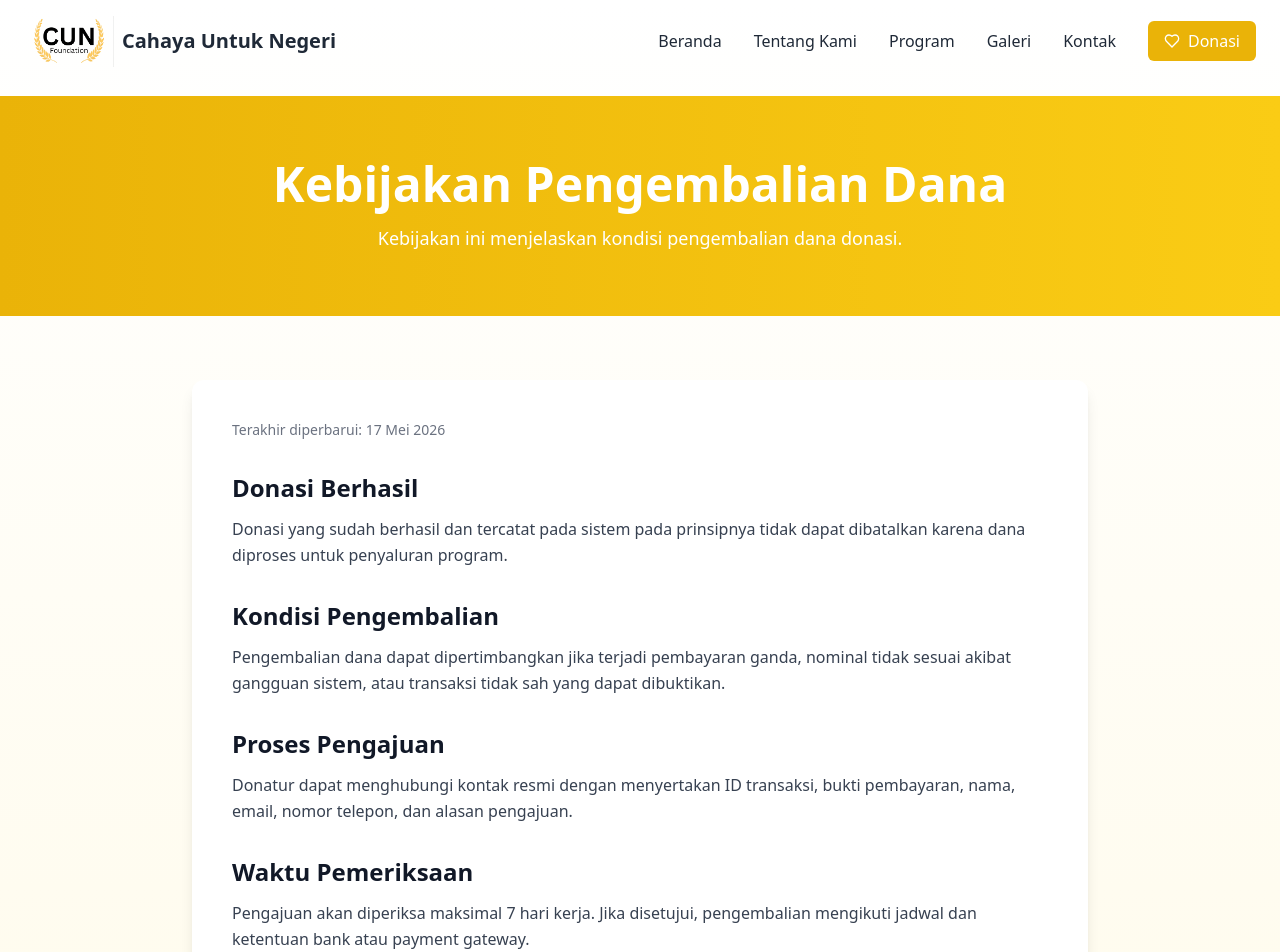
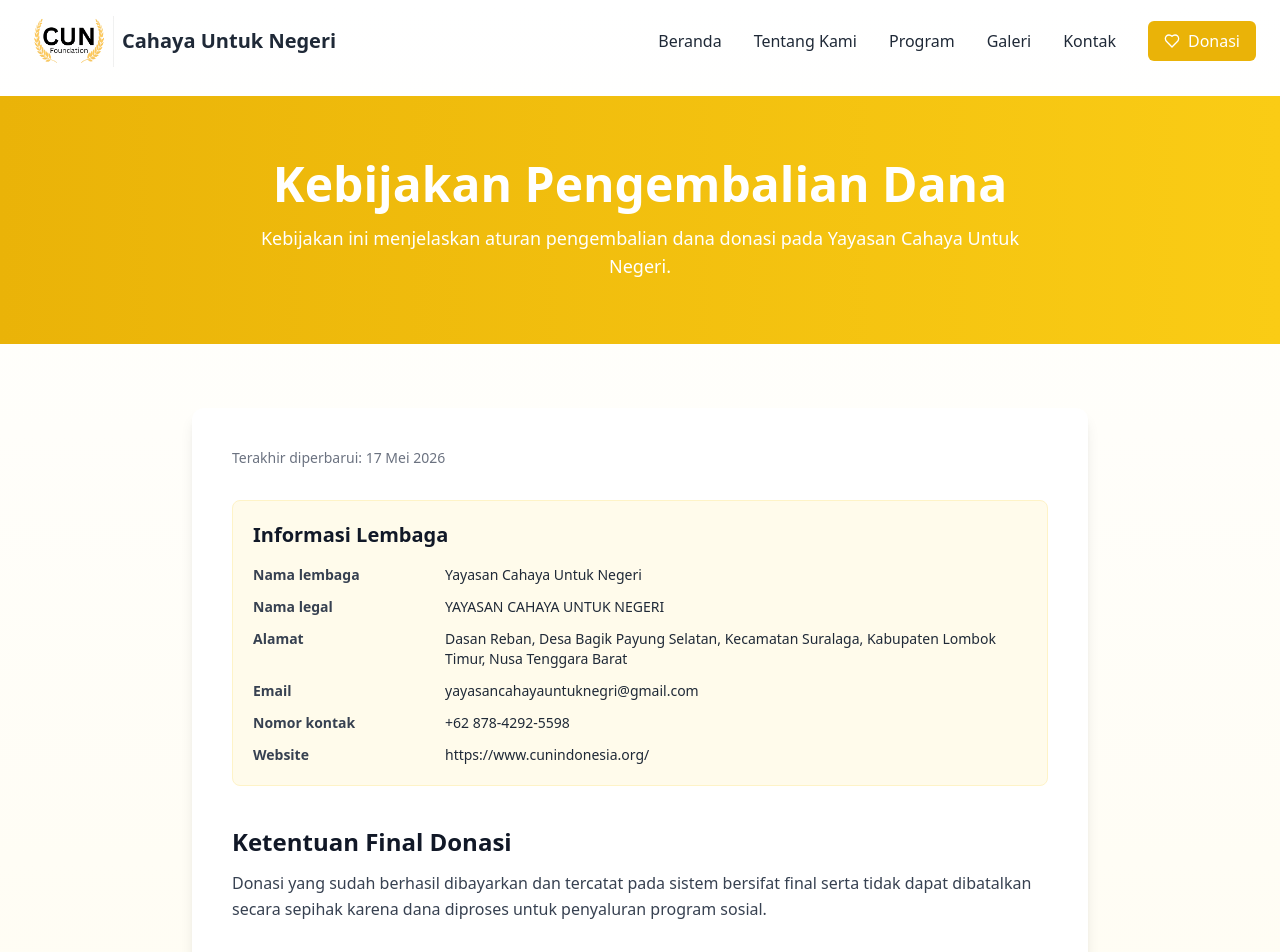
Before and after one commit to will1001/lembaga_sosial, a React (Vite) app: page /kebijakan-pengembalian-dana in a window 1280 px wide. Shown: the top 952 px of the page. Built offline with nearby package versions, Linux system fonts and the light colour scheme; no server answers.

Commit message:
Personalize legal pages for donation review

```diff
--- a/src/pages/LegalPage.tsx
+++ b/src/pages/LegalPage.tsx
@@ -5,14 +5,27 @@ type LegalPageProps = {
   type: 'terms' | 'privacy' | 'refund';
 };
 
+const organization = {
+  name: 'Yayasan Cahaya Untuk Negeri',
+  legalName: 'YAYASAN CAHAYA UNTUK NEGERI',
+  website: 'https://www.cunindonesia.org/',
+  email: 'yayasancahayauntuknegri@gmail.com',
+  phone: '+62 878-4292-5598',
+  address: 'Dasan Reban, Desa Bagik Payung Selatan, Kecamatan Suralaga, Kabupaten Lombok Timur, Nusa Tenggara Barat',
+};
+
 const content = {
   terms: {
     title: 'Syarat dan Ketentuan',
-    intro: 'Syarat ini mengatur penggunaan layanan donasi Cahaya Untuk Negeri.',
+    intro: `Syarat ini mengatur penggunaan website dan layanan donasi ${organization.name}.`,
     sections: [
       {
-        title: 'Layanan Donasi',
-        body: 'Website ini menyediakan informasi program sosial dan fasilitas donasi untuk mendukung program yang dipilih donatur.',
+        title: 'Identitas Pengelola',
+        body: `${organization.name} dikelola oleh ${organization.legalName} yang beralamat di ${organization.address}. Website resmi lembaga adalah ${organization.website}.`,
+      },
+      {
+        title: 'Layanan Donasi dan Program Sosial',
+        body: `${organization.name} menyediakan informasi kegiatan sosial, program bantuan, dan fasilitas donasi untuk mendukung program yang dipilih donatur melalui website resmi.`,
       },
       {
         title: 'Nominal dan Mata Uang',
@@ -20,25 +33,33 @@ const content = {
       },
       {
         title: 'Metode Pembayaran',
-        body: 'Metode pembayaran dapat meliputi QRIS, e-wallet, virtual account, dan transfer bank sesuai ketersediaan pada halaman checkout.',
+        body: 'Metode pembayaran dapat meliputi QRIS, e-wallet, virtual account, transfer bank, dan metode lain yang tersedia melalui penyedia payment gateway pada halaman checkout.',
       },
       {
         title: 'Penyaluran Dana',
-        body: 'Dana donasi akan digunakan untuk program yang dipilih dan/atau kebutuhan operasional penyaluran yang relevan dengan program tersebut.',
+        body: 'Dana donasi akan digunakan untuk program yang dipilih dan/atau kebutuhan operasional penyaluran yang relevan dengan pelaksanaan program sosial tersebut.',
       },
       {
         title: 'Perubahan Program',
         body: 'Apabila program selesai, berubah, atau tidak dapat dilaksanakan karena kondisi tertentu, pengelola dapat mengalihkan dana ke program sosial lain yang sejenis.',
       },
+      {
+        title: 'Kontak Resmi',
+        body: `Pertanyaan terkait program, transaksi, atau layanan donasi dapat dikirim ke email ${organization.email} atau nomor kontak ${organization.phone}.`,
+      },
     ],
   },
   privacy: {
     title: 'Kebijakan Privasi',
-    intro: 'Kebijakan ini menjelaskan bagaimana data donatur dikumpulkan dan digunakan.',
+    intro: `Kebijakan ini menjelaskan bagaimana ${organization.name} mengumpulkan dan menggunakan data donatur.`,
     sections: [
       {
+        title: 'Pengelola Data',
+        body: `Data donatur pada website ini dikelola oleh ${organization.name}, beralamat di ${organization.address}.`,
+      },
+      {
         title: 'Data yang Dikumpulkan',
-        body: 'Kami dapat mengumpulkan nama, email, nomor telepon, nominal donasi, pesan, pilihan anonim, metode pembayaran, dan status transaksi.',
+        body: 'Kami dapat mengumpulkan nama, email, nomor telepon, nominal donasi, pesan donatur, pilihan anonim, metode pembayaran, ID transaksi, dan status transaksi.',
       },
       {
         title: 'Penggunaan Data',
@@ -46,7 +67,7 @@ const content = {
       },
       {
         title: 'Keamanan Data',
-        body: 'Kami menerapkan pembatasan akses internal dan menggunakan layanan pembayaran yang mendukung proses transaksi aman.',
+        body: 'Kami menerapkan pembatasan akses internal dan menggunakan layanan pembayaran pihak ketiga yang mendukung proses transaksi aman.',
       },
       {
         title: 'Pembagian Data',
@@ -54,29 +75,33 @@ const content = {
       },
       {
         title: 'Kontak Privasi',
-        body: 'Permintaan koreksi atau penghapusan data dapat dikirim melalui halaman kontak resmi.',
+        body: `Permintaan koreksi, pembaruan, atau penghapusan data dapat dikirim ke ${organization.email} atau ${organization.phone}.`,
       },
     ],
   },
   refund: {
     title: 'Kebijakan Pengembalian Dana',
-    intro: 'Kebijakan ini menjelaskan kondisi pengembalian dana donasi.',
+    intro: `Kebijakan ini menjelaskan aturan pengembalian dana donasi pada ${organization.name}.`,
     sections: [
       {
-        title: 'Donasi Berhasil',
-        body: 'Donasi yang sudah berhasil dan tercatat pada sistem pada prinsipnya tidak dapat dibatalkan karena dana diproses untuk penyaluran program.',
+        title: 'Ketentuan Final Donasi',
+        body: 'Donasi yang sudah berhasil dibayarkan dan tercatat pada sistem bersifat final serta tidak dapat dibatalkan secara sepihak karena dana diproses untuk penyaluran program sosial.',
       },
       {
-        title: 'Kondisi Pengembalian',
-        body: 'Pengembalian dana dapat dipertimbangkan jika terjadi pembayaran ganda, nominal tidak sesuai akibat gangguan sistem, atau transaksi tidak sah yang dapat dibuktikan.',
+        title: 'Pengecualian Pengembalian Dana',
+        body: 'Pengembalian dana hanya dapat dipertimbangkan apabila terjadi pembayaran ganda, nominal tidak sesuai akibat gangguan sistem, transaksi berhasil tetapi tidak tercatat, atau transaksi tidak sah yang dapat dibuktikan.',
       },
       {
         title: 'Proses Pengajuan',
-        body: 'Donatur dapat menghubungi kontak resmi dengan menyertakan ID transaksi, bukti pembayaran, nama, email, nomor telepon, dan alasan pengajuan.',
+        body: `Donatur dapat mengajukan pemeriksaan melalui ${organization.email} atau ${organization.phone} dengan menyertakan ID transaksi, bukti pembayaran, nama, email, nomor telepon, nominal, tanggal transaksi, dan alasan pengajuan.`,
       },
       {
-        title: 'Waktu Pemeriksaan',
-        body: 'Pengajuan akan diperiksa maksimal 7 hari kerja. Jika disetujui, pengembalian mengikuti jadwal dan ketentuan bank atau payment gateway.',
+        title: 'Batas Waktu Pengajuan',
+        body: 'Pengajuan pengembalian dana wajib dikirim maksimal 3 hari kalender sejak tanggal transaksi. Pengajuan di luar batas waktu tersebut dapat ditolak.',
+      },
+      {
+        title: 'Waktu Pemeriksaan dan Pencairan',
+        body: 'Pengajuan akan diperiksa maksimal 7 hari kerja. Jika disetujui, proses pengembalian mengikuti jadwal dan ketentuan bank, e-wallet, atau payment gateway yang digunakan.',
       },
       {
         title: 'Biaya Transaksi',
@@ -111,6 +136,23 @@ const LegalPage: React.FC<LegalPageProps> = ({ type }) => {
             <p className="text-sm text-gray-500 mb-8">
               Terakhir diperbarui: 17 Mei 2026
             </p>
+            <div className="mb-10 rounded-lg border border-amber-100 bg-amber-50 p-5">
+              <h2 className="text-xl font-bold text-gray-900 mb-4">Informasi Lembaga</h2>
+              <dl className="grid gap-3 text-sm md:grid-cols-[180px_1fr]">
+                <dt className="font-semibold text-gray-700">Nama lembaga</dt>
+                <dd className="text-gray-800">{organization.name}</dd>
+                <dt className="font-semibold text-gray-700">Nama legal</dt>
+                <dd className="text-gray-800">{organization.legalName}</dd>
+                <dt className="font-semibold text-gray-700">Alamat</dt>
+                <dd className="text-gray-800">{organization.address}</dd>
+                <dt className="font-semibold text-gray-700">Email</dt>
+                <dd className="text-gray-800">{organization.email}</dd>
+                <dt className="font-semibold text-gray-700">Nomor kontak</dt>
+                <dd className="text-gray-800">{organization.phone}</dd>
+                <dt className="font-semibold text-gray-700">Website</dt>
+                <dd className="text-gray-800">{organization.website}</dd>
+              </dl>
+            </div>
             <div className="space-y-8">
               {page.sections.map((section) => (
                 <section key={section.title}>
```
